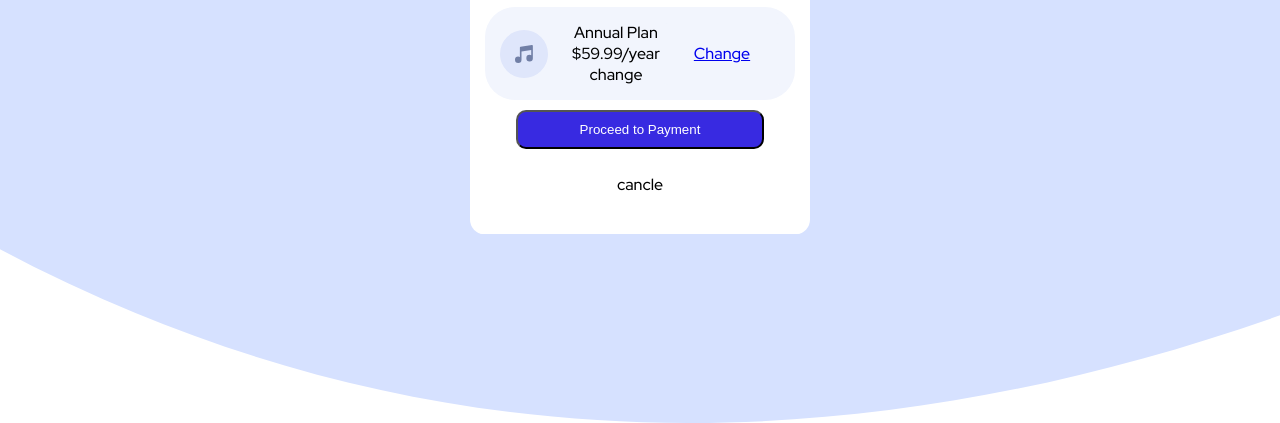
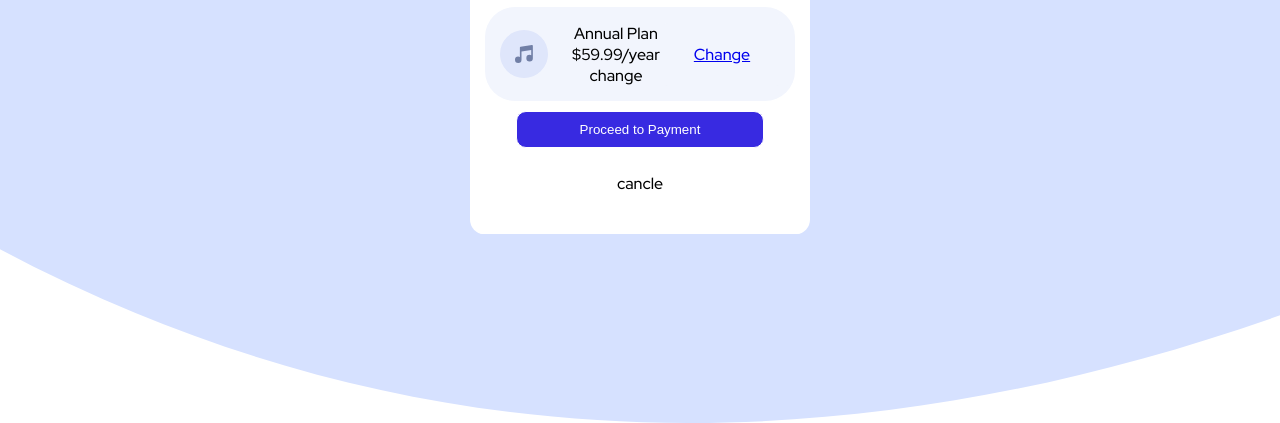
Before and after one commit to Abdulla220/order-summary, a plain HTML site: page index.html in a window 1280 px wide. Shown: the part 450-873 px from the top of the page. Drawn offline with Linux system fonts and the light colour scheme; a web font is replaced by a local one.

Commit message:
Add files via upload

```diff
--- a/style.css
+++ b/style.css
@@ -73,7 +73,8 @@ button {
     color: white;
     padding: 10px;
     border-radius:10px ;
-    width:80%
+    width:80%;
+    border: 1px solid white;
 }
   .card-content .annual {
     display: flex;
```
